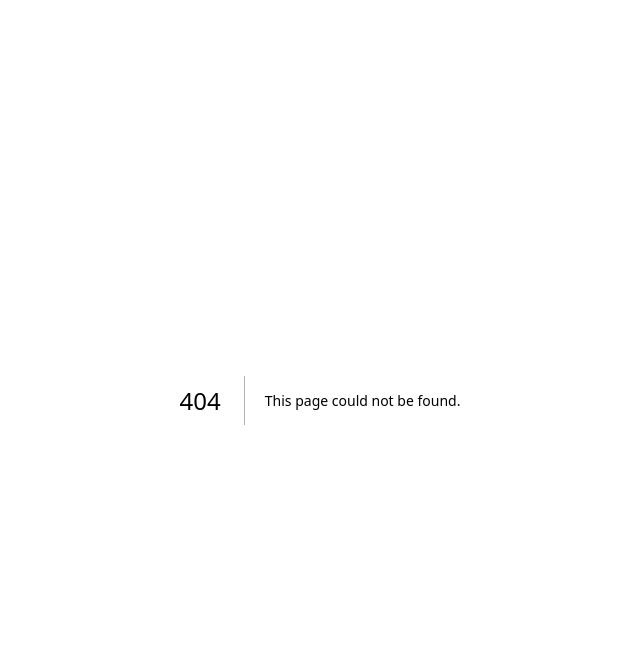
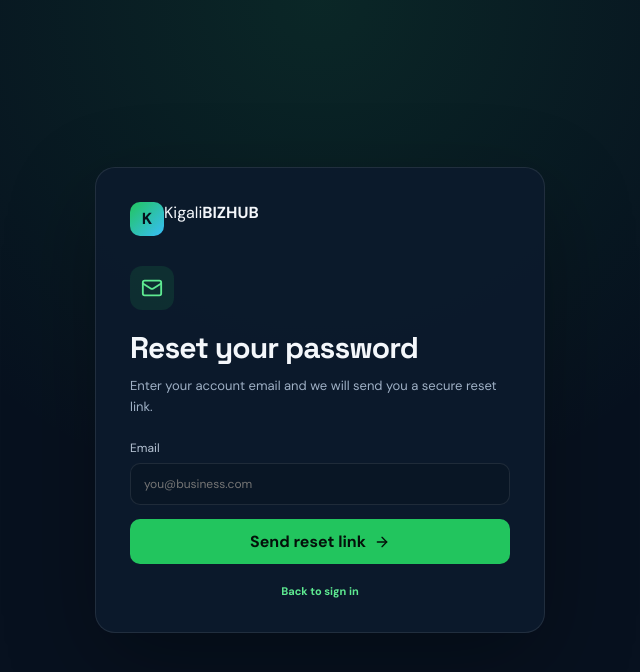
Before and after one commit to CREDO-2020/Kigali-BIZHUB, a Next.js app: page /auth/forgot-password in a window 1280 px wide. Before the commit this address had no page. Shown: the top 672 px of the page, without its empty margins (320-960 px from the left). Built offline with nearby package versions, Linux system fonts and the light colour scheme; no server answers.

Commit message:
feat: add password recovery flow

```diff
--- /dev/null
+++ b/app/auth/forgot-password/page.tsx
@@ -0,0 +1,17 @@
+"use client";
+
+import Link from "next/link";
+import { FormEvent, useState } from "react";
+import { ArrowRight, Mail } from "lucide-react";
+import { createClient } from "@/lib/supabase/client";
+
+export default function ForgotPasswordPage(){
+  const supabase=createClient(); const [email,setEmail]=useState(""); const [message,setMessage]=useState(""); const [error,setError]=useState(""); const [loading,setLoading]=useState(false);
+  async function submit(e:FormEvent<HTMLFormElement>){
+    e.preventDefault();setLoading(true);setError("");setMessage("");
+    const {error}=await supabase.auth.resetPasswordForEmail(email,{redirectTo:`${window.location.origin}/auth/callback?next=/auth/reset-password`});
+    if(error)setError(error.message);else setMessage("If an account exists for that email, we sent a password reset link.");
+    setLoading(false);
+  }
+  return <main className="authPage"><div className="authCard"><Link href="/" className="authBrand"><span className="brandMark">K</span>Kigali <b>BIZHUB</b></Link><div className="authIcon"><Mail size={22}/></div><h1>Reset your password</h1><p>Enter your account email and we will send you a secure reset link.</p><form onSubmit={submit} className="authForm"><label>Email<input type="email" required value={email} onChange={e=>setEmail(e.target.value)} placeholder="you@business.com"/></label>{error&&<div className="authError">{error}</div>}{message&&<div className="authSuccess">{message}</div>}<button disabled={loading}>{loading?"Sending...":"Send reset link"}<ArrowRight size={16}/></button></form><span className="authSwitch"><Link href="/auth/login">Back to sign in</Link></span></div></main>
+}
```
